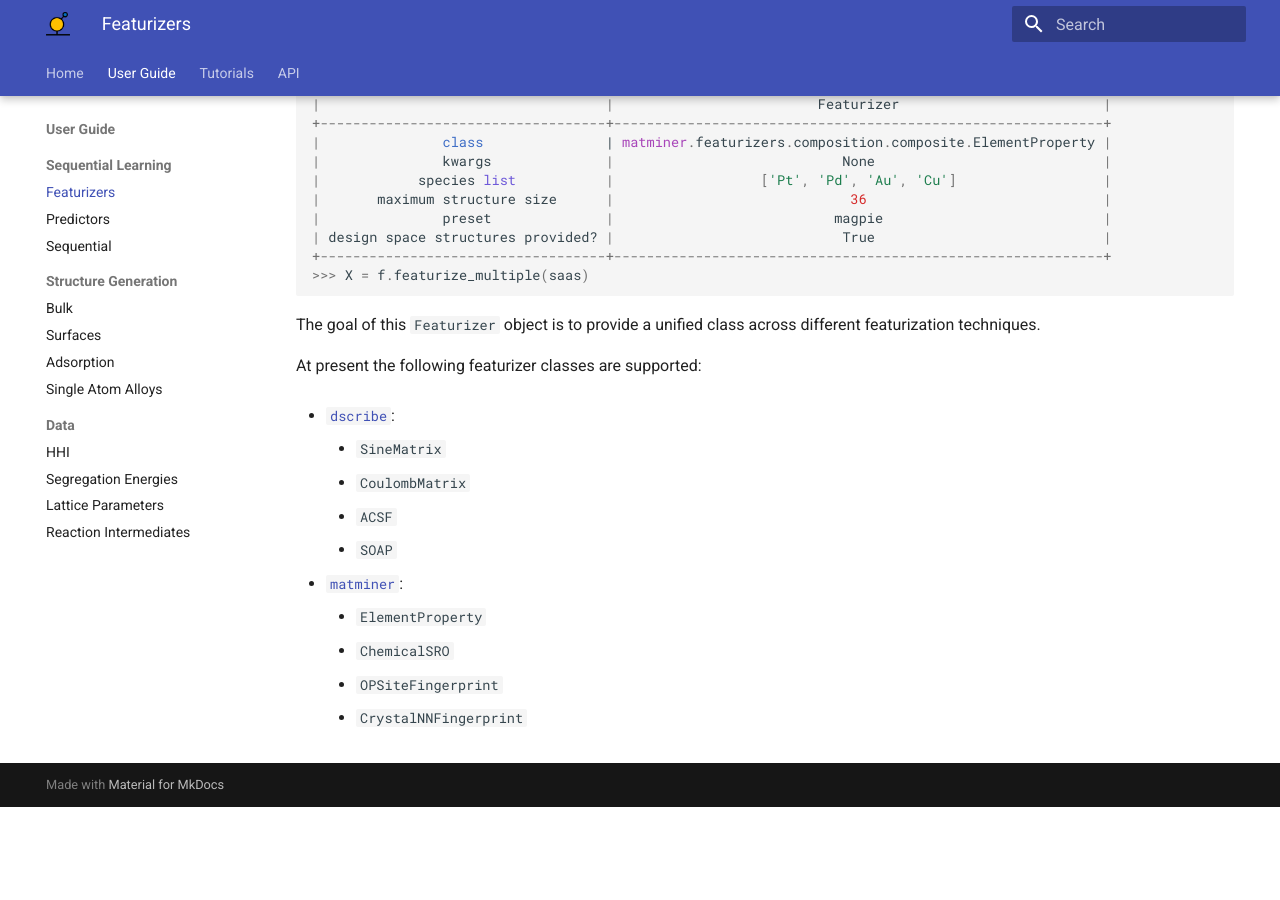
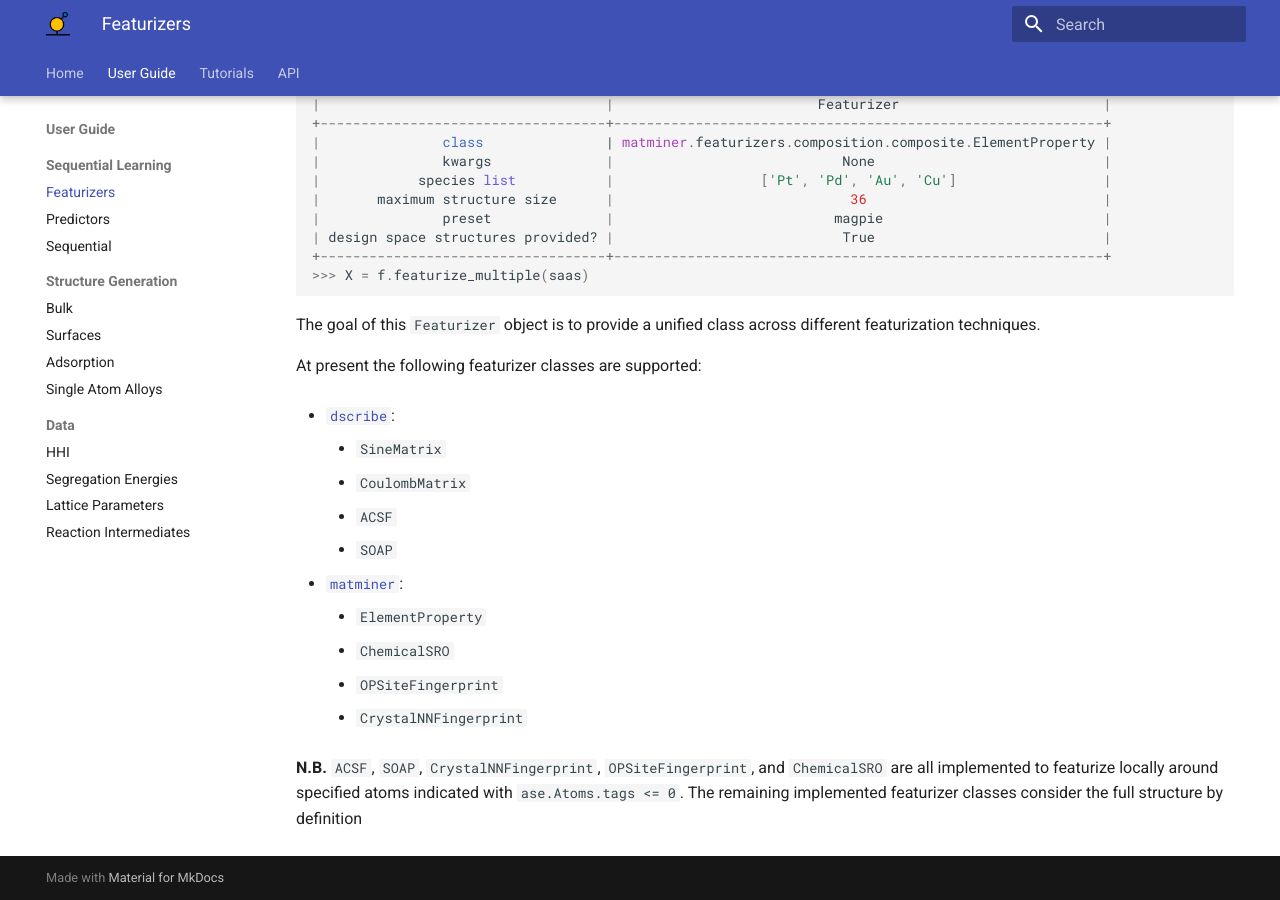
Before and after one commit to aced-differentiate/auto_cat, an MkDocs documentation site: the page built from docs/User_Guide/Learning/featurizers.md, in a window 1280 px wide and 900 px high, scrolled down 1626 px. Built offline with MkDocs 1.6.1 and Material for MkDocs 9.7.7, drawn with Linux system fonts in a browser that asks for light colours; before the commit the page ends 2433 px from its top, so only the background shows below that.

Commit message:
add note about local featurizers to docs

```diff
--- a/docs/User_Guide/Learning/featurizers.md
+++ b/docs/User_Guide/Learning/featurizers.md
@@ -117,3 +117,8 @@ At present the following featurizer classes are supported:
     - `ChemicalSRO`
     - `OPSiteFingerprint`
     - `CrystalNNFingerprint`
+
+**N.B.** `ACSF`, `SOAP`, `CrystalNNFingerprint`, `OPSiteFingerprint`, and `ChemicalSRO`
+are all implemented to featurize locally around specified
+atoms indicated with `ase.Atoms.tags <= 0`.
+The remaining implemented featurizer classes consider the full structure by definition
```
Also changed, not shown: docs/User_Guide/Learning/predictors.md (+2 -2 lines).
